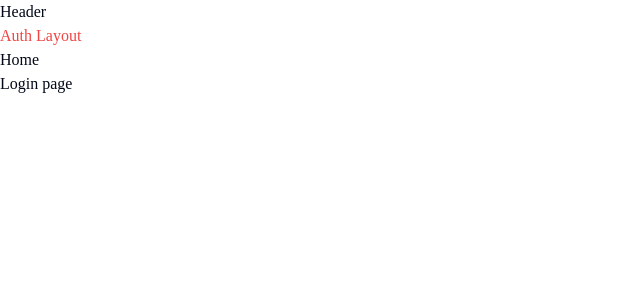
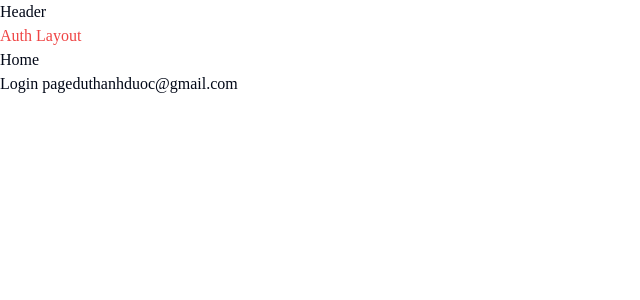
Before and after one commit to duthanhduoc/nextjs-free, a Next.js app in the folder client/: page /login in a window 1280 px wide. Shown: the top 300 px of the page, without its empty margins (0-640 px from the left). Built offline with nearby package versions, Linux system fonts and the light colour scheme.

Commit message:
11. Mọi thứ cần biết về Client Component Next.js

```diff
--- a/client/next.config.mjs
+++ b/client/next.config.mjs
@@ -9,6 +9,11 @@ const nextConfig = {
         pathname: '/photos/**'
       }
     ]
+  },
+  logging: {
+    fetches: {
+      fullUrl: true
+    }
   }
 }
 
--- a/client/src/app/(auth)/login/page.tsx
+++ b/client/src/app/(auth)/login/page.tsx
@@ -1,3 +1,13 @@
+'use client'
+import { useState } from 'react'
+
 export default function LoginPage() {
-  return <div>Login page</div>
+  const [email, setEmail] = useState('duthanhduoc@gmail.com')
+  console.log('LoginPage')
+  return (
+    <div>
+      Login page
+      {email}
+    </div>
+  )
 }
```
Also changed, not shown: 1 other file (tests, documents, lock files or other folders).
